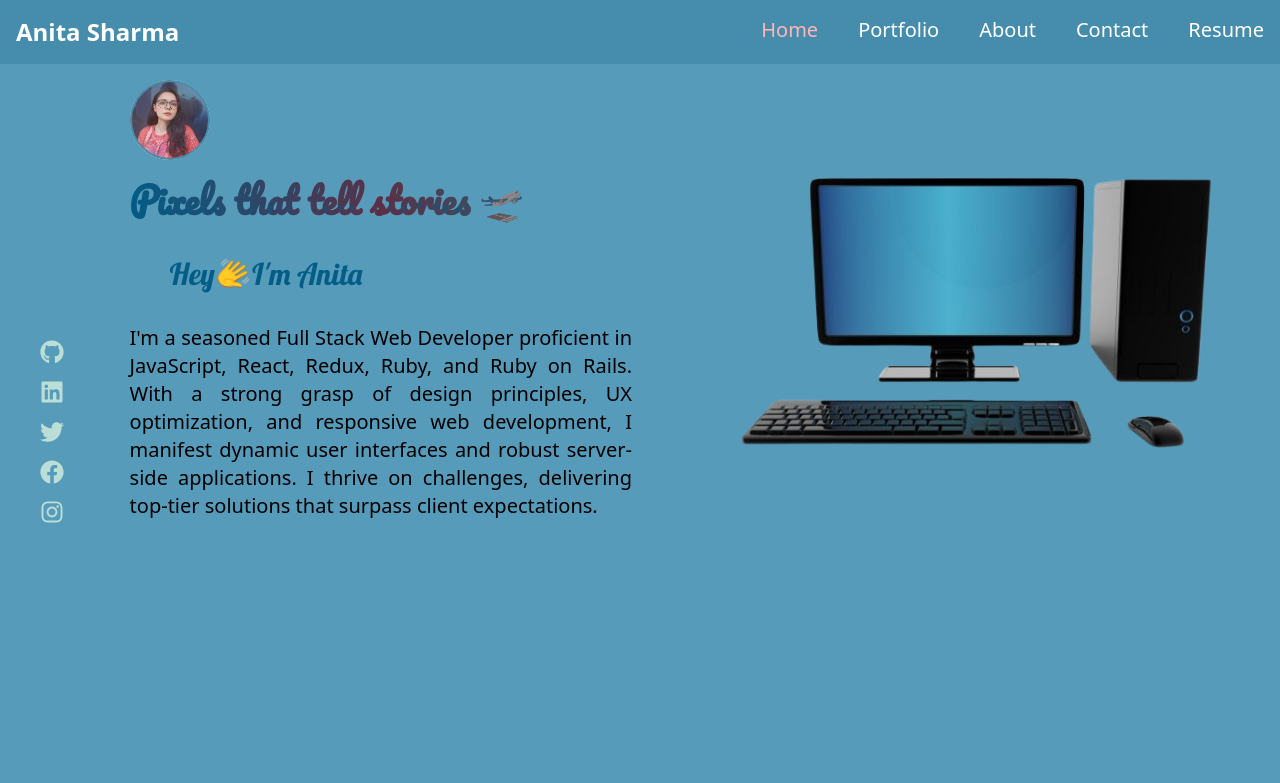
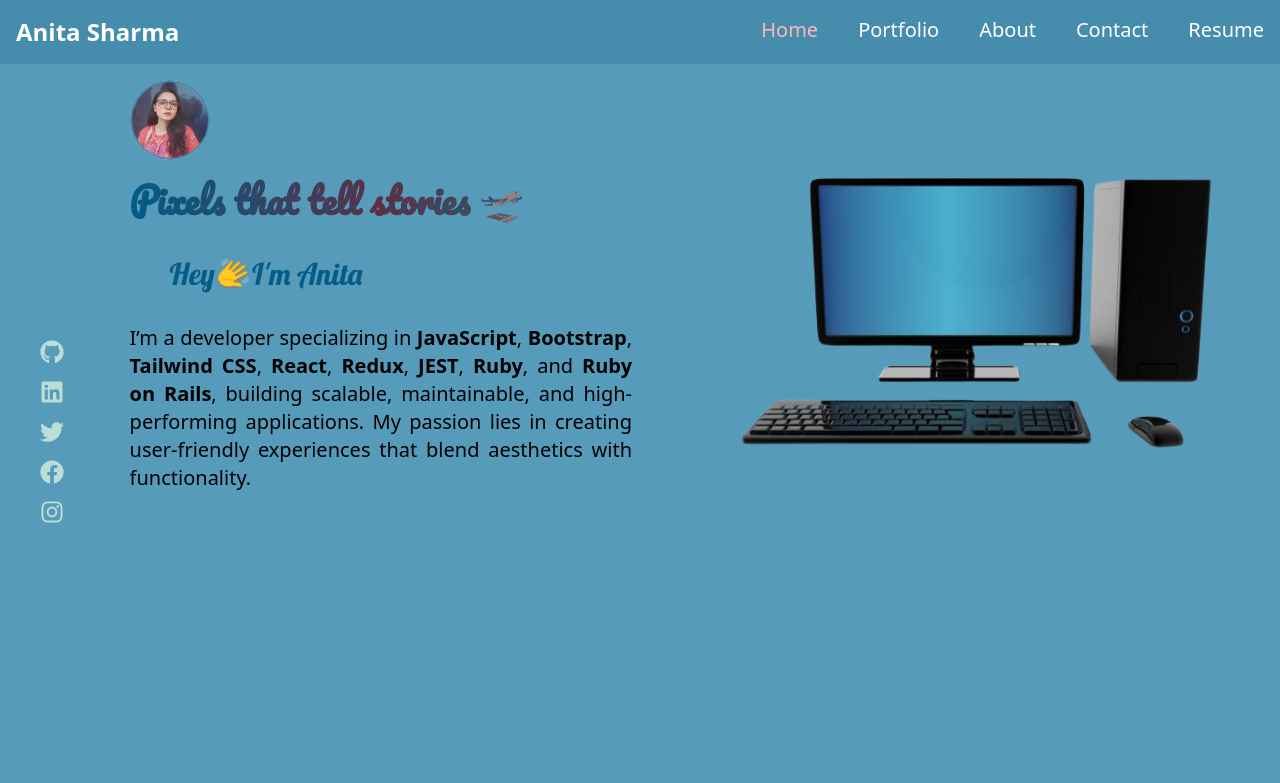
Before and after one commit to anita00001/portfolio-anita, a React (Create React App) app: page /home in a window 1280 px wide. Shown: the top 783 px of the page. Built offline with nearby package versions, Linux system fonts and the light colour scheme.

Commit message:
Modify Introduction and About me description, adjust offset

```diff
--- a/src/components/AboutDescription.jsx
+++ b/src/components/AboutDescription.jsx
@@ -9,12 +9,20 @@ const AboutDescription = () => {
         <h1 className="about text-4xl font-bold py-10 font-crete text-gradient">
           About Me
         </h1>
-        <p className="text-xl py-4 text-justify">
-          I'm a seasoned Full Stack Web Developer proficient in JavaScript, React, Redux, Ruby, and Ruby on Rails.
-
-          With a strong grasp of design principles, UX optimization, and responsive web development, I manifest dynamic user interfaces and robust server-side applications. I thrive on challenges, delivering top-tier solutions that surpass client expectations.
-        </p>
-        <a href={resumePdf} download className="text-xl mt-4 p-4 text-justify border border-color2 flex items-center bg-color1 hover:bg-color6 hover:border-color1 text-white w-max">
+        <div className="text-xl pr-10 text-justify overflow-y-auto scrollable"
+          style={{ maxHeight: '250px' }} // Fixed height with scroll
+        >
+          <p className="text-xl py-4 text-justify">
+            I’m a seasoned Full Stack Web Developer specializing in JavaScript, Bootstrap, React, Redux, Tailwind CSS, Ruby, and Ruby on Rails.
+          </p>
+          <p className="text-xl py-1 text-justify">
+            With a strong foundation in modern design principles, UX optimization, and responsive development, I build applications that are not only scalable and maintainable but also engaging and intuitive for users. I thrive on solving complex problems and transforming ideas into elegant, high-performing solutions. Whether it’s crafting seamless user interfaces or architecting robust server-side systems, I focus on delivering work that exceeds expectations.
+          </p>
+          <p className="text-xl py-1 mb-2 text-justify">
+            Beyond coding, I’m a passionate chess player and painting enthusiast — constantly exploring new perspectives that inspire creativity in my development process. I’m driven by the fusion of design, code, and human experience, and I’m excited to collaborate on projects that make a real impact.
+          </p>
+        </div>
+        <a href={resumePdf} download className="text-xl mt-8 p-4 text-justify border border-color2 flex items-center bg-color1 hover:bg-color6 hover:border-color1 text-white w-max">
           Get My Resume
           <RiDownload2Line className="ml-2 text-2xl" />
         </a>
--- a/src/components/AboutPhoto.jsx
+++ b/src/components/AboutPhoto.jsx
@@ -12,7 +12,7 @@ const AboutPhoto = () => {
   };
 
   return (
-    <div className="mx-20 w-1/2 flex justify-center items-center h-screen relative">
+    <div className="mx-20 mt-20 w-1/2 flex justify-center items-center h-screen relative">
         <div className="absolute bg-blue-200 rounded-lg mx-20 w-80 h-80"></div>
         <img
             src={profilePicture}
--- a/src/components/Introduction.jsx
+++ b/src/components/Introduction.jsx
@@ -40,13 +40,19 @@ const Intro = () => {
           <Typewriter text="Anita Sharma" />
         </h2>
         <p className="text-xl pt-4 text-justify">
-          I'm a seasoned Full Stack Web Developer proficient in JavaScript, React, Redux, Ruby, and Ruby on Rails.
+          I’m a developer specializing in{" "}
+          <span className="font-bold">JavaScript</span>,{" "}
+          <span className="font-bold">Bootstrap</span>,{" "}
+          <span className="font-bold">Tailwind CSS</span>,{" "}
+          <span className="font-bold">React</span>,{" "}
+          <span className="font-bold">Redux</span>,{" "}
+          <span className="font-bold">JEST</span>,{" "}
+          <span className="font-bold">Ruby</span>, and{" "}
+          <span className="font-bold">Ruby on Rails</span>, building scalable,
+          maintainable, and high-performing applications. My passion lies in creating
+          user-friendly experiences that blend aesthetics with functionality.
+        </p>
 
-          With a strong grasp of design principles, UX optimization, and responsive web development, I manifest dynamic user interfaces and robust server-side applications. I thrive on challenges, delivering top-tier solutions that surpass client expectations.
-        </p>
-        {/* <p className="text-xl pt-10 text-justify text-center border-red">
-          Let's collaborate and bring your imaginations to life in the digital realm!
-        </p> */}
       </div>
     </>
   );
--- a/src/components/NavBar.jsx
+++ b/src/components/NavBar.jsx
@@ -21,13 +21,13 @@ const NavBar = () => {
           <ScrollLink to="home" spy={true} smooth={true} offset={-70} duration={500} className="text-white">
             Home
           </ScrollLink>
-          <ScrollLink to="portfolio" spy={true} smooth={true} offset={-70} duration={500} className="text-white">
+          <ScrollLink to="portfolio" spy={true} smooth={true} duration={500} className="text-white">
             Portfolio
           </ScrollLink>
-          <ScrollLink to="about" spy={true} smooth={true} offset={-70} duration={500} className="text-white">
+          <ScrollLink to="about" spy={true} smooth={true} duration={500} className="text-white">
             About
           </ScrollLink>
-          <ScrollLink to="contact" spy={true} smooth={true} offset={-70} duration={500} className="text-white">
+          <ScrollLink to="contact" spy={true} smooth={true} duration={500} className="text-white">
             Contact
           </ScrollLink>
           <a
```
